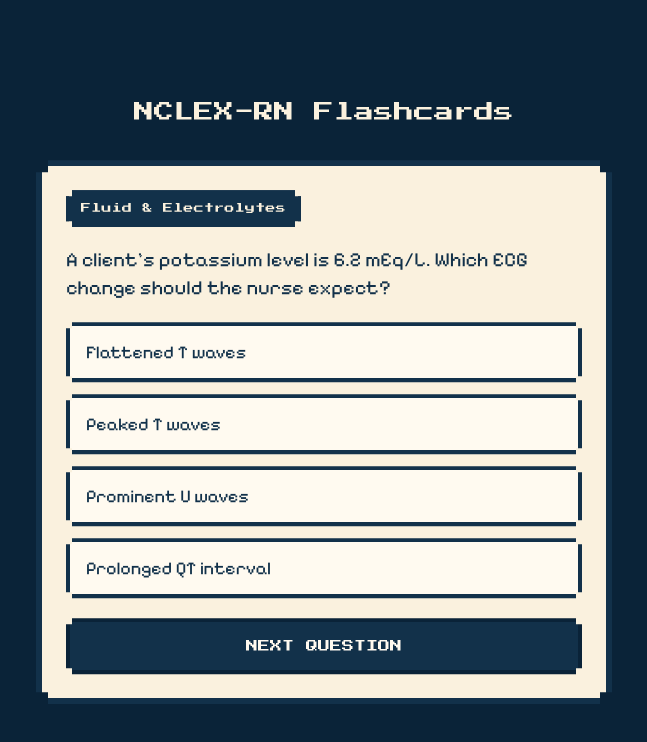
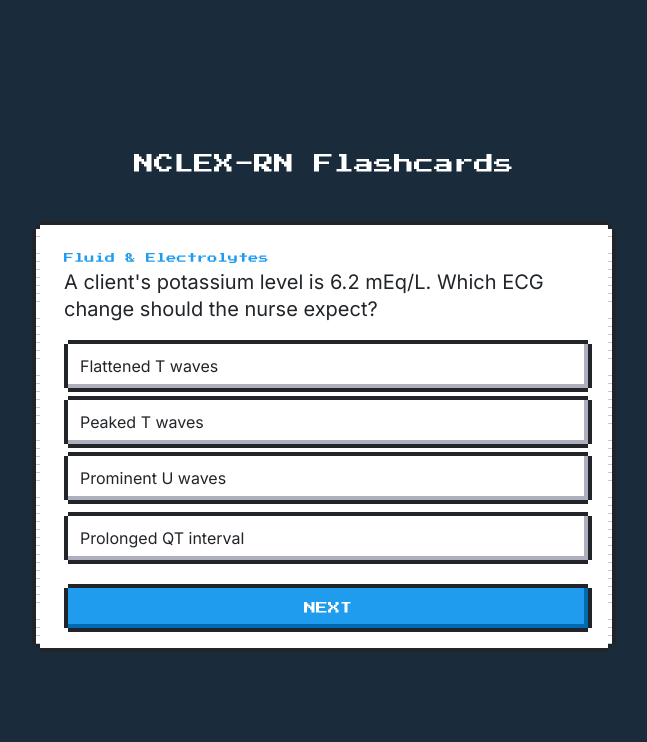
Before and after one commit to devseank/nclex-flashcards, a Next.js app: page / in a window 1280 px wide. Shown: the top 742 px of the page, without its empty margins (316-963 px from the left). Built offline with nearby package versions, Linux system fonts and the light colour scheme.

Commit message:
Switch to NES.css pixel UI library, fix font readability

```diff
--- a/package.json
+++ b/package.json
@@ -9,6 +9,7 @@
     "lint": "eslint"
   },
   "dependencies": {
+    "nes.css": "^2.3.0",
     "next": "16.2.12",
     "react": "19.2.4",
     "react-dom": "19.2.4"
--- a/src/app/globals.css
+++ b/src/app/globals.css
@@ -1,137 +1,30 @@
 @import "tailwindcss";
+@import "nes.css/css/nes.min.css" layer(components);
 
 :root {
-  --pixel-navy: #12314a;
-  --pixel-navy-deep: #0a2338;
-  --pixel-cream: #faf1de;
-  --pixel-cream-soft: #fffaf0;
-  --pixel-teal: #3fc6df;
-  --pixel-orange: #ef7d3f;
-  --pixel-green: #2f9e5f;
-  --pixel-green-fill: #e3f5e9;
-  --pixel-red: #d1495b;
-  --pixel-red-fill: #fbe6e8;
-  --pixel-gold: #f0c419;
-
-  --background: var(--pixel-navy-deep);
-  --foreground: var(--pixel-cream);
+  --background: #1a2b3c;
 }
 
 @theme inline {
   --color-background: var(--background);
-  --color-foreground: var(--foreground);
-  --font-pixel-head: var(--font-pixel-head);
-  --font-pixel-body: var(--font-pixel-body);
+  --font-pixel: var(--font-pixel);
+  --font-body: var(--font-body);
+}
+
+/* NES.css defaults body to "Press Start 2P" everywhere; override for readability. */
+html,
+body,
+pre,
+code,
+kbd,
+samp {
+  font-family: var(--font-body), sans-serif;
 }
 
 body {
   background: var(--background);
-  color: var(--pixel-navy);
-  font-family: var(--font-pixel-body), sans-serif;
 }
 
-.font-pixel-head {
-  font-family: var(--font-pixel-head), monospace;
+.font-pixel {
+  font-family: var(--font-pixel), monospace;
 }
-
-/* Stair-step "pixel" corner notches, sized for large panels vs small buttons/tags */
-.pixel-corners-lg {
-  clip-path: polygon(
-    0 12px,
-    12px 12px,
-    12px 0,
-    calc(100% - 12px) 0,
-    calc(100% - 12px) 12px,
-    100% 12px,
-    100% calc(100% - 12px),
-    calc(100% - 12px) calc(100% - 12px),
-    calc(100% - 12px) 100%,
-    12px 100%,
-    12px calc(100% - 12px),
-    0 calc(100% - 12px)
-  );
-}
-
-.pixel-corners-sm {
-  clip-path: polygon(
-    0 6px,
-    6px 6px,
-    6px 0,
-    calc(100% - 6px) 0,
-    calc(100% - 6px) 6px,
-    100% 6px,
-    100% calc(100% - 6px),
-    calc(100% - 6px) calc(100% - 6px),
-    calc(100% - 6px) 100%,
-    6px 100%,
-    6px calc(100% - 6px),
-    0 calc(100% - 6px)
-  );
-}
-
-.pixel-panel {
-  background: var(--pixel-cream);
-  border: 6px solid var(--pixel-navy);
-  filter: drop-shadow(8px 8px 0 var(--pixel-navy-deep));
-}
-
-.pixel-tag {
-  background: var(--pixel-navy);
-  color: var(--pixel-cream);
-  border: 3px solid var(--pixel-navy);
-}
-
-.pixel-btn {
-  background: var(--pixel-cream-soft);
-  color: var(--pixel-navy);
-  border: 4px solid var(--pixel-navy);
-  filter: drop-shadow(4px 4px 0 var(--pixel-navy));
-  transition: transform 0.05s ease, filter 0.05s ease;
-}
-
-.pixel-btn:hover:not(:disabled) {
-  background: #fff;
-}
-
-.pixel-btn:active:not(:disabled) {
-  transform: translate(4px, 4px);
-  filter: none;
-}
-
-.pixel-btn:disabled {
-  cursor: default;
-}
-
-.pixel-btn-correct {
-  background: var(--pixel-green-fill);
-  border-color: var(--pixel-green);
-  filter: drop-shadow(4px 4px 0 var(--pixel-green));
-}
-
-.pixel-btn-incorrect {
-  background: var(--pixel-red-fill);
-  border-color: var(--pixel-red);
-  filter: drop-shadow(4px 4px 0 var(--pixel-red));
-}
-
-.pixel-btn-muted {
-  opacity: 0.5;
-  filter: none;
-}
-
-.pixel-cta {
-  background: var(--pixel-navy);
-  color: var(--pixel-cream-soft);
-  border: 4px solid var(--pixel-navy-deep);
-  filter: drop-shadow(4px 4px 0 var(--pixel-navy-deep));
-  transition: transform 0.05s ease, filter 0.05s ease;
-}
-
-.pixel-cta:hover {
-  background: var(--pixel-navy-deep);
-}
-
-.pixel-cta:active {
-  transform: translate(4px, 4px);
-  filter: none;
-}
--- a/src/app/layout.tsx
+++ b/src/app/layout.tsx
@@ -1,15 +1,15 @@
 import type { Metadata } from "next";
-import { Press_Start_2P, Pixelify_Sans } from "next/font/google";
+import { Press_Start_2P, Inter } from "next/font/google";
 import "./globals.css";
 
-const pixelHead = Press_Start_2P({
+const pixelFont = Press_Start_2P({
   weight: "400",
-  variable: "--font-pixel-head",
+  variable: "--font-pixel",
   subsets: ["latin"],
 });
 
-const pixelBody = Pixelify_Sans({
-  variable: "--font-pixel-body",
+const bodyFont = Inter({
+  variable: "--font-body",
   subsets: ["latin"],
 });
 
@@ -26,7 +26,7 @@ export default function RootLayout({
   return (
     <html
       lang="en"
-      className={`${pixelHead.variable} ${pixelBody.variable} h-full antialiased`}
+      className={`${pixelFont.variable} ${bodyFont.variable} h-full antialiased`}
     >
       <body className="min-h-full flex flex-col">{children}</body>
     </html>
--- a/src/app/page.tsx
+++ b/src/app/page.tsx
@@ -21,8 +21,8 @@ export default function Home() {
   }
 
   return (
-    <div className="min-h-screen flex flex-col items-center justify-center gap-8 bg-(--pixel-navy-deep) px-4 py-16">
-      <h1 className="font-pixel-head text-lg sm:text-xl text-(--pixel-cream) text-center leading-relaxed">
+    <div className="min-h-screen flex flex-col items-center justify-center gap-8 px-4 py-16">
+      <h1 className="font-pixel text-lg sm:text-xl text-white text-center leading-relaxed">
         NCLEX-RN Flashcards
       </h1>
       <Flashcard
--- a/src/components/Flashcard.tsx
+++ b/src/components/Flashcard.tsx
@@ -14,31 +14,32 @@ export default function Flashcard({
   const revealed = selected !== null;
 
   return (
-    <div className="pixel-panel pixel-corners-lg w-full max-w-xl p-6 space-y-5">
-      <span className="pixel-tag pixel-corners-sm inline-block font-pixel-head text-[10px] tracking-wide px-3 py-2">
+    <div className="nes-container is-rounded w-full max-w-xl bg-white space-y-5">
+      <span className="font-pixel text-[10px] nes-text is-primary tracking-wide">
         {question.category}
       </span>
 
-      <p className="text-xl leading-snug text-(--pixel-navy)">{question.question}</p>
+      <p className="text-xl leading-snug">{question.question}</p>
 
       <div className="space-y-3">
         {question.choices.map((choice, i) => {
           const isCorrect = i === question.correctIndex;
           const isSelected = i === selected;
 
-          let state = "";
+          let variant = "";
           if (revealed) {
-            if (isCorrect) state = "pixel-btn-correct";
-            else if (isSelected) state = "pixel-btn-incorrect";
-            else state = "pixel-btn-muted";
+            if (isCorrect) variant = "is-success";
+            else if (isSelected) variant = "is-error";
+            else variant = "is-disabled";
           }
 
           return (
             <button
               key={i}
+              type="button"
               disabled={revealed}
               onClick={() => setSelected(i)}
-              className={`pixel-btn pixel-corners-sm w-full text-left px-4 py-3 text-lg ${state}`}
+              className={`nes-btn w-full text-left text-base ${variant}`}
             >
               {choice}
             </button>
@@ -47,19 +48,20 @@ export default function Flashcard({
       </div>
 
       {revealed && (
-        <div className="pixel-corners-sm border-4 border-(--pixel-navy) bg-(--pixel-cream-soft) p-4 space-y-2">
-          <p className="font-pixel-head text-xs text-(--pixel-navy)">
+        <div className="nes-container is-rounded">
+          <p className="font-pixel text-xs mb-2">
             {selected === question.correctIndex ? "CORRECT!" : "NOT QUITE"}
           </p>
-          <p className="text-lg leading-snug text-(--pixel-navy)">{question.rationale}</p>
+          <p className="text-lg leading-snug">{question.rationale}</p>
         </div>
       )}
 
       <button
+        type="button"
         onClick={onNext}
-        className="pixel-cta pixel-corners-sm w-full font-pixel-head text-xs py-4"
+        className="nes-btn is-primary w-full font-pixel text-xs py-2"
       >
-        NEXT QUESTION
+        NEXT
       </button>
     </div>
   );
```
Also changed, not shown: 1 other file (tests, documents, lock files or other folders).
